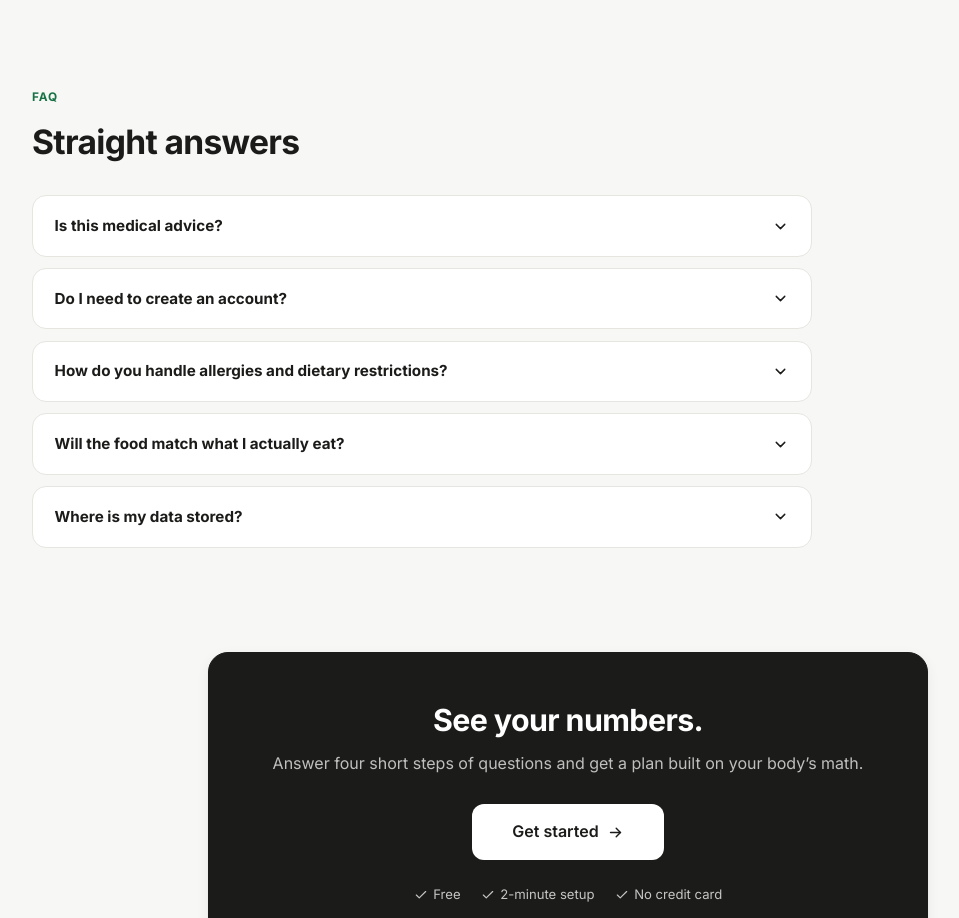
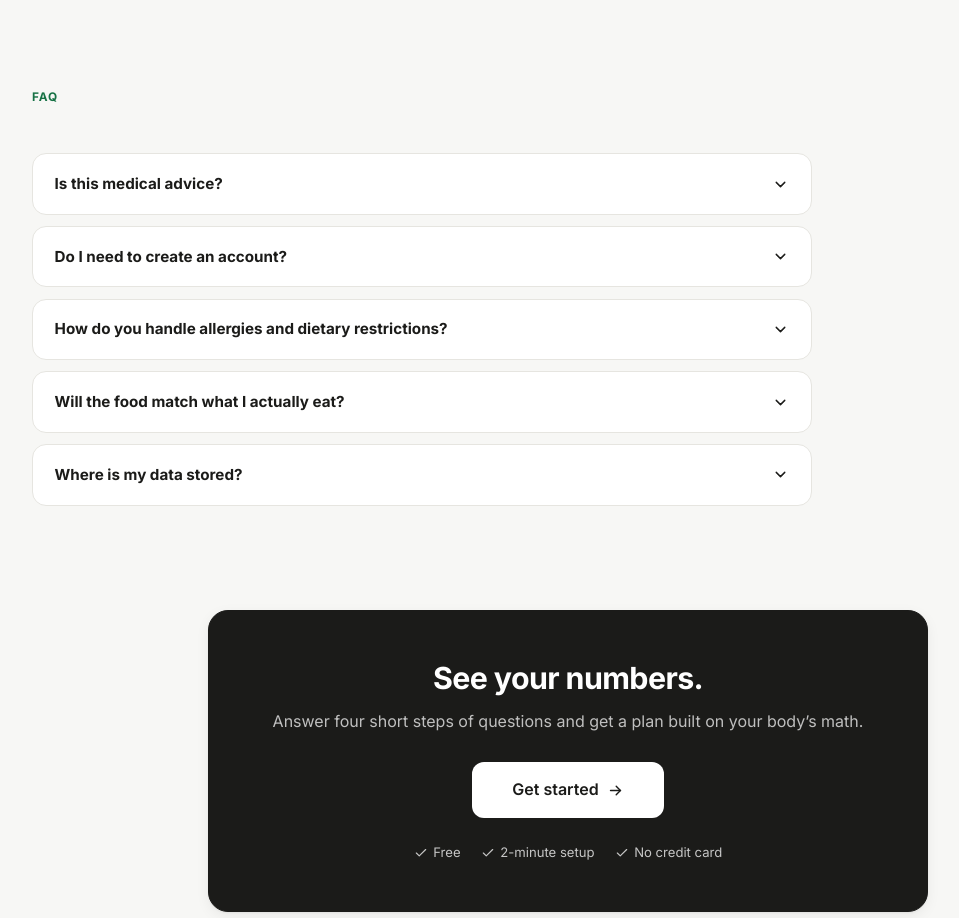
Before and after one commit to verstilearis-sketch/Diet-asisstant-App, a Next.js app: page / in a window 1280 px wide. Shown: the part 2440-3358 px from the top of the page, without its empty margins (72-1031 px from the left). Built offline with nearby package versions, Linux system fonts and the light colour scheme; no server answers.

Commit message:
Landing: remove 'Straight answers' FAQ heading, eyebrow is enough

```diff
--- a/src/app/page.tsx
+++ b/src/app/page.tsx
@@ -268,7 +268,6 @@ export default function LandingPage() {
       <section id="faq" className="container scroll-mt" style={{ paddingTop: '3.5rem', paddingBottom: '3.5rem' }}>
         <div className="section-head">
           <div className="eyebrow">FAQ</div>
-          <h2>Straight answers</h2>
         </div>
         <div style={{ display: 'flex', flexDirection: 'column', gap: '0.7rem', maxWidth: 780 }}>
           {FAQS.map((f) => (
```
